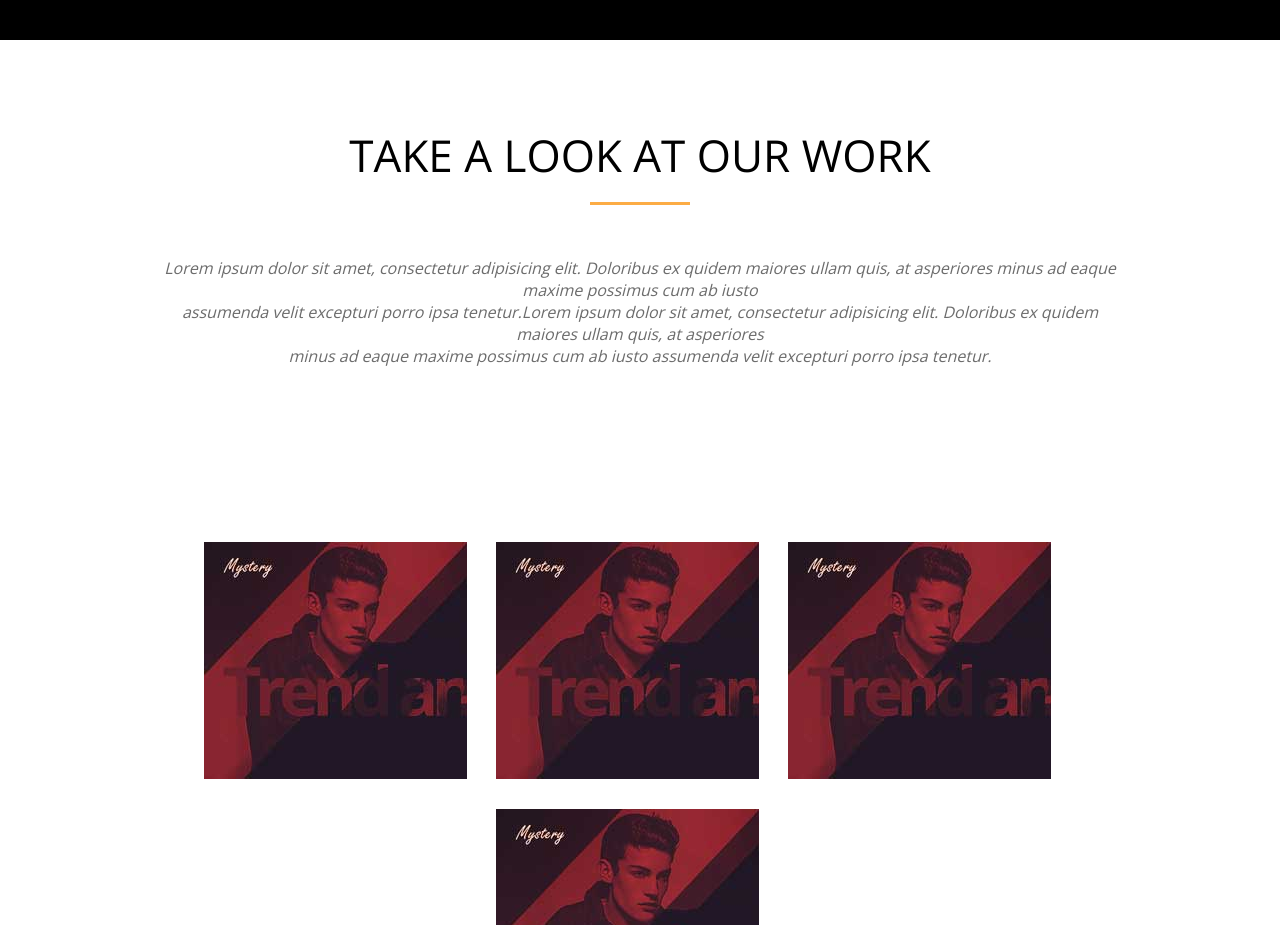
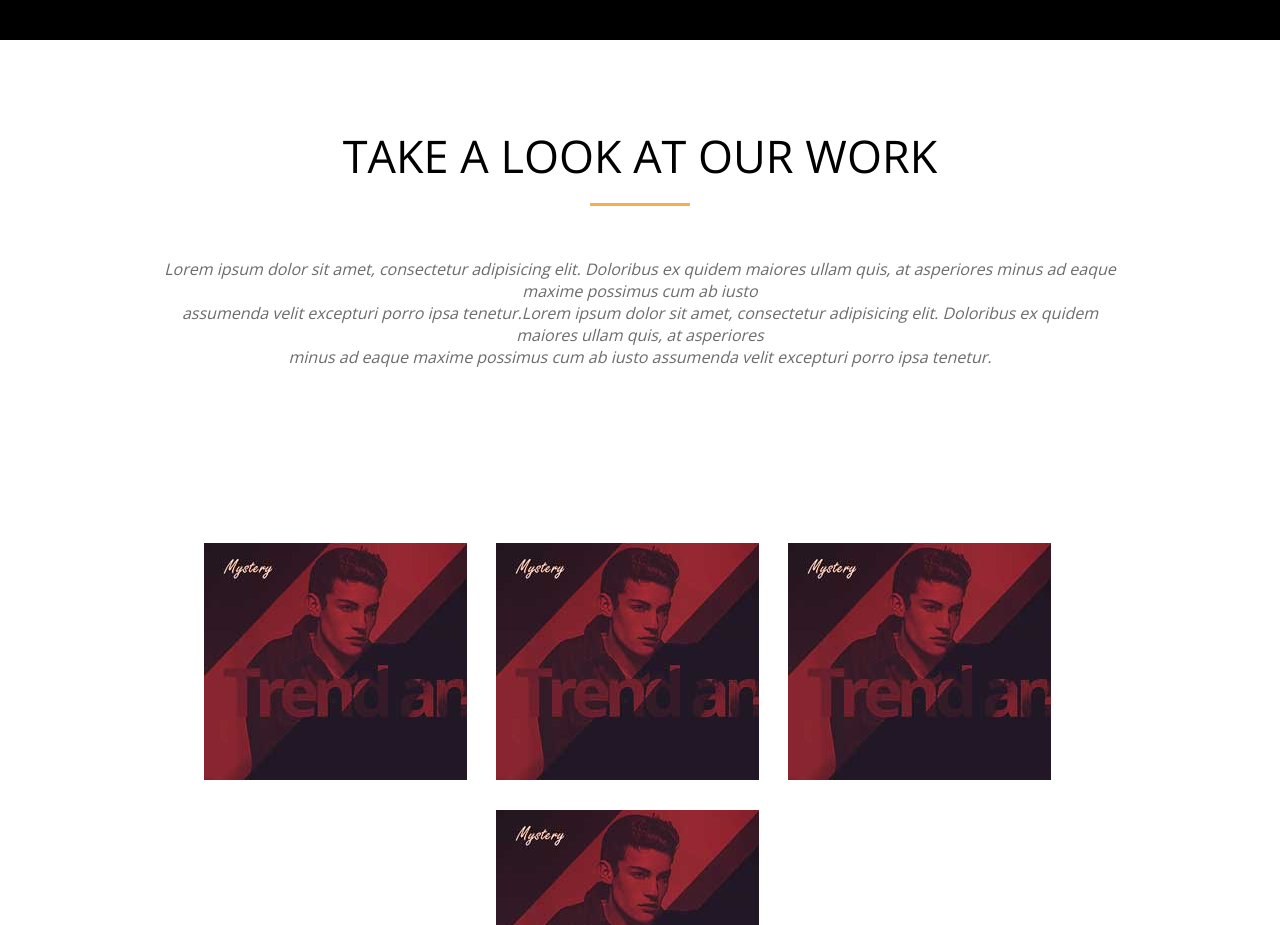
Before and after one commit to KorolevDP/My_Company, a plain HTML site: page index.html in a window 1280 px wide. Shown: the part 3500-4425 px from the top of the page. Drawn offline with nearby package versions, Linux system fonts and the light colour scheme; a script that the page names is missing.

Commit message:
Change font size in <main_work h1>

```diff
--- a/style.css
+++ b/style.css
@@ -254,7 +254,7 @@
 }
 .main_work h1 {
 	margin-bottom: 52px;
-	font-size: 44px;
+	font-size: 45px;
 	font-weight: 500;
 }
 .main_work .mw_font {
```
